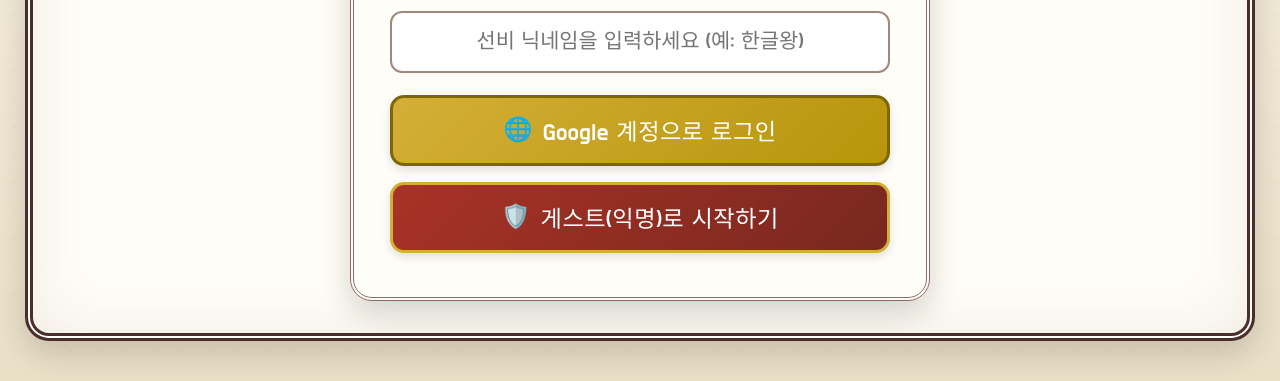
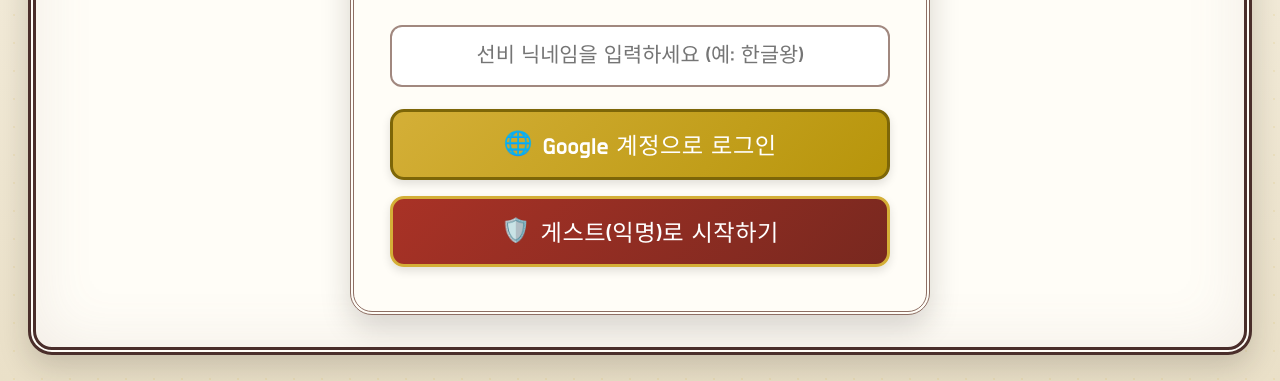
Before and after one commit to zzintch-jpg/korean-spelling-sejong-game, a website with bundled scripts: page index.html in a window 1280 px wide. Shown: the part 419-800 px from the top of the page. Built offline with nearby package versions, Linux system fonts and the light colour scheme; a web font is replaced by a local one.

Commit message:
style: 웹페이지 위아래 외부 여백을 동일하게 대칭 중앙 정렬

```diff
--- a/css/style.css
+++ b/css/style.css
@@ -48,16 +48,17 @@
   display: flex;
   flex-direction: column;
   align-items: center;
-  justify-content: flex-start;
-  padding: 12px;
+  justify-content: center;
+  padding: 24px 16px;
   overflow-x: hidden;
+  box-sizing: border-box;
 }
 
-/* 화면 와이드 컨테이너 (웹페이지 전체 너비 사용) */
+/* 화면 와이드 컨테이너 (위/아래 대칭 여백 중앙 정렬) */
 .app-container {
   width: 98%;
   max-width: 1440px;
-  min-height: 92vh;
+  min-height: 88vh;
   background: var(--color-card-bg);
   border: 8px double #4A2E2B;
   border-radius: 24px;
@@ -66,7 +67,7 @@
   overflow: hidden;
   display: flex;
   flex-direction: column;
-  margin: 0 auto;
+  margin: auto;
 }
 
 /* 헤더 풀비주얼 */
@@ -514,7 +515,7 @@
   border: 2px solid #FADBD8;
 }
 
-/* 🎯 미니게임 1 대형 터치 스테이지 (500px 고해상도 넓은 스테이지) */
+/* 🎯 미니게임 1 대형 터치 스테이지 */
 .touch-game-stage {
   width: 100%;
   height: 520px;
```
